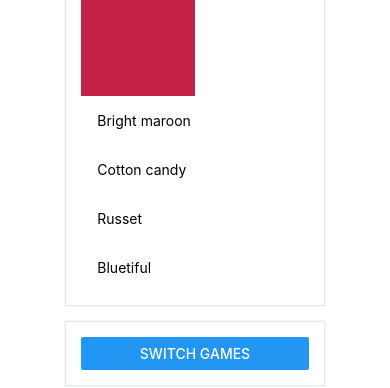
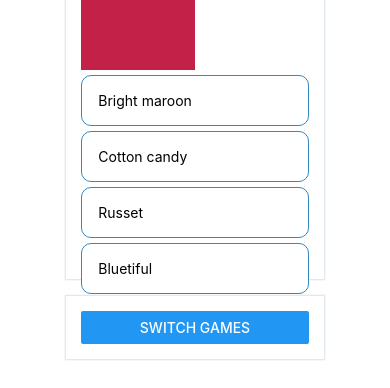
Before and after one commit to applena/color_trainer, a React Native app: screen / in a window 390 px wide. Both pictures are taken after a click on the button "CHOOSE THE CORRECT NAME". Shown: the part 334-722 px from the top of the page. Built offline with nearby package versions, Linux system fonts and the light colour scheme.

Commit message:
guess name styles leveled up

```diff
--- a/app.json
+++ b/app.json
@@ -2,7 +2,7 @@
   "expo": {
     "name": "colorTrainer",
     "slug": "colorTrainer",
-    "version": "1.1.1",
+    "version": "1.1.2",
     "orientation": "portrait",
     "icon": "./assets/icon.png",
     "splash": {
--- a/components/GuessColorGame.js
+++ b/components/GuessColorGame.js
@@ -16,7 +16,7 @@ function GuessColorGame(props) {
           style={{ width: '50%', height: '100%' }}
         >
           <View style={{
-            width: '50%', height: '80%',
+            width: '50%', height: '30%',
             backgroundColor: props.colorArray[i] ? props.colorArray[i][1] : '#eee'
           }}
           >
--- a/components/GuessNameGame.js
+++ b/components/GuessNameGame.js
@@ -7,24 +7,34 @@ function GuessNameGame(props) {
   const checkAnswer = (arr) => props.checkAnswer(arr);
 
   return (
-    <Card containerStyle={{ display: 'flex', height: "100%" }}>
+    <Card containerStyle={{ display: 'flex', height: "90%" }}>
       <Card.Title>What is the NAME of this COLOR</Card.Title>
-      <View style={{ width: '50%', height: '50%', alignItems: 'center', backgroundColor: props.chosenColor[1] ? props.chosenColor[1] : 'ff0000' }}></View>
+      <View
+        style={{
+          width: '50%',
+          height: '40%',
+          alignItems: 'center',
+          backgroundColor: props.chosenColor[1] ? props.chosenColor[1] : 'ff0000'
+        }}
+      ></View>
       {props.indexes.map(i => (
-        <ListItem
-          key={i}
-          containerStyle={{
-            backgroundColor: props.status === false ? '#fff' : props.chosenColor[1] === props.colorArray[i][1] ? '#028a0f' : '#8e1600',
-            borderRadius: '10px'
-          }}
+        <TouchableHighlight
+          onClick={() => checkAnswer(props.colorArray[i])}
+          onPress={() => checkAnswer(props.colorArray[i])}
         >
-          <TouchableHighlight
-            onClick={() => checkAnswer(props.colorArray[i])}
-            onPress={() => checkAnswer(props.colorArray[i])}
+          <ListItem
+            key={i}
+            containerStyle={{
+              backgroundColor: props.status === false ? '#fff' : props.chosenColor[1] === props.colorArray[i][1] ? '#2e8bc0' : '#eee',
+              borderRadius: '10px',
+              border: '1px solid #2e8bc0',
+              cursor: 'pointer',
+              marginTop: '5px'
+            }}
           >
             <Text>{props.colorArray[i] ? props.colorArray[i][0] : ""}</Text>
-          </TouchableHighlight>
-        </ListItem>
+          </ListItem>
+        </TouchableHighlight>
       ))}
     </Card>
   )
--- a/package.json
+++ b/package.json
@@ -1,6 +1,6 @@
 {
   "name": "colortrainer",
-  "version": "1.1.1",
+  "version": "1.1.2",
   "main": "node_modules/expo/AppEntry.js",
   "scripts": {
     "start": "expo start",
```
